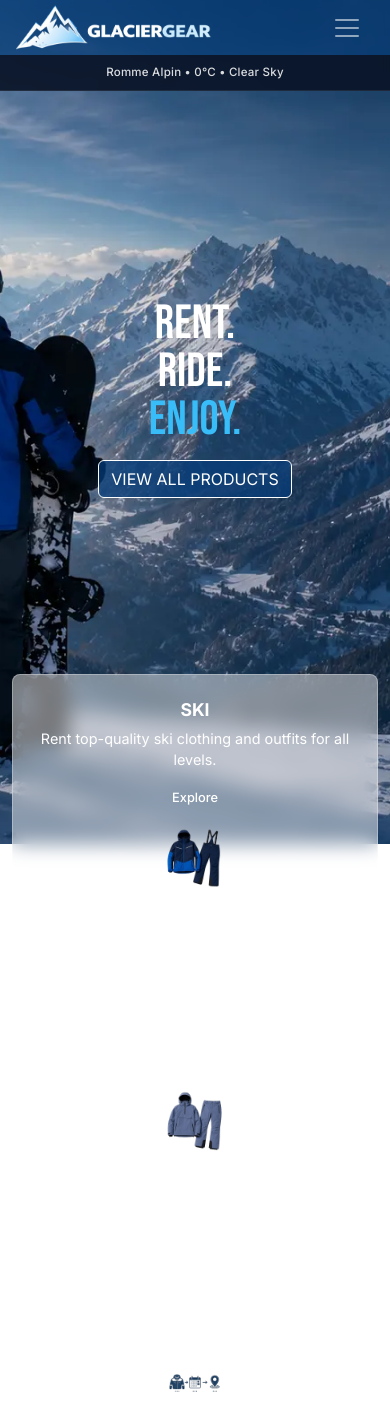
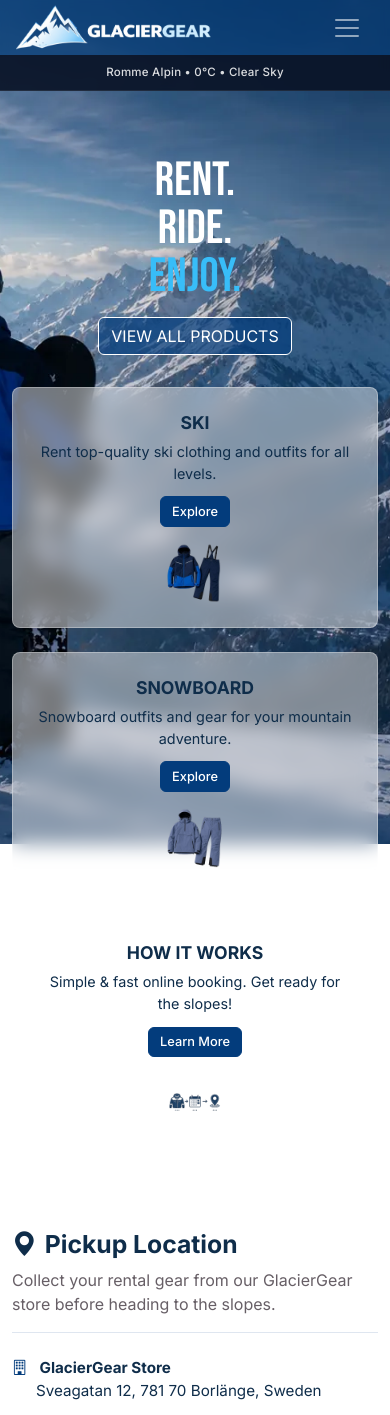
Before and after one commit to jolantadjatlova/GlacierGear, a Django app: page / in a window 390 px wide. Shown: the top 1415 px of the page. Run offline with Django 3.2, Linux system fonts and the light colour scheme; data that the repository does not hold is empty; parts of the project's set-up code (start-up, migrations or seed data) failed here and were passed over; some libraries are stand-ins or nearby versions.

Commit message:
Adjust hero min-height across breakpoints to improve card positioning on mobile and tablet

```diff
--- a/home/templates/home/index.html
+++ b/home/templates/home/index.html
@@ -90,7 +90,7 @@
     </div>
 
     <!-- Cards section -->
-    <div class="container mb-4">
+    <div class="container mb-2">
         <div class="row g-4">
 
             <div class="col-12 col-md-4">
--- a/static/css/base.css
+++ b/static/css/base.css
@@ -1,5 +1,4 @@
-Now that the mountain bar is inside the fixed header, remove all the position: sticky, top, width, and overflow from .mountain-bar and its media queries. Here's your updated base.css:
-css@import url('https://fonts.googleapis.com/css2?family=Inter:wght@400;500;600;700&family=Bebas+Neue&display=swap');
+@import url('https://fonts.googleapis.com/css2?family=Inter:wght@400;500;600;700&family=Bebas+Neue&display=swap');
 
 :root {
     --blue-light: #819BC1;
@@ -16,7 +15,7 @@ html {
 
 body {
     font-family: 'Inter', sans-serif;
-    padding-top: 155px;
+    padding-top: 110px;
     background: url('../images/hero_gg.webp') center 60% / cover no-repeat;
     min-height: 100vh;
     display: flex;
@@ -201,6 +200,14 @@ header {
 .home-card-image-icon {
     background: rgba(255, 255, 255, 0.1);
     border-radius: 8px;
+}
+
+/* HOME CARDS CONTAINER - overlaps bottom of hero */
+.home-cards-container {
+    transform: translateY(-60px);
+    margin-bottom: -60px;
+    position: relative;
+    z-index: 2;
 }
 
 /* CARD */
@@ -539,7 +546,15 @@ header {
 
 @media (max-width: 991px) {
     body {
-        padding-top: 135px;
+        padding-top: 125px;
+    }
+
+    .hero {
+        min-height: 45vh;
+    }
+
+    .home-cards-container {
+        margin-top: -40px;
     }
 
     .product-image-wrap {
@@ -590,6 +605,14 @@ header {
         padding-top: 125px;
     }
 
+    .home-cards-container {
+        margin-top: -20px;
+    }
+
+    .hero {
+        min-height: 20vh;
+    }
+
     .product-image-wrap {
         height: 240px;
     }
```
